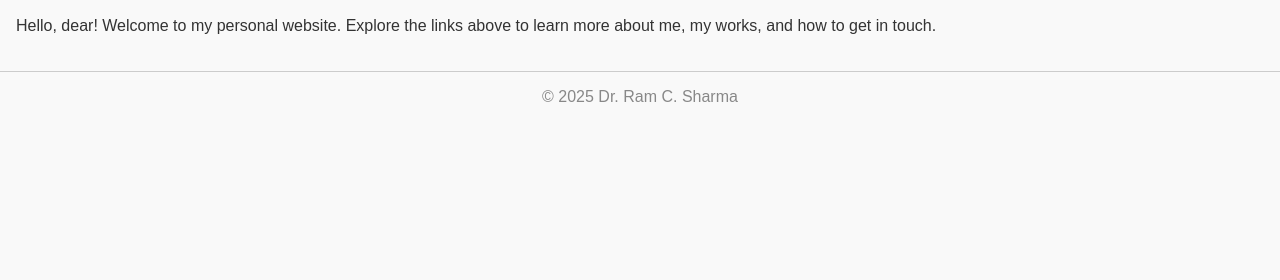
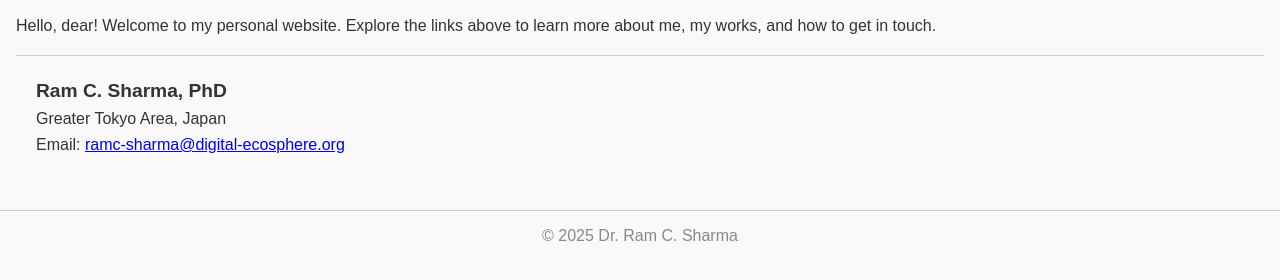
Before and after one commit to digital-ecosphere/my-personal-website, a plain HTML site: page index.html in a window 1280 px wide. Shown: the part 106-386 px from the top of the page. Drawn offline with Linux system fonts and the light colour scheme.

Commit message:
index.html

```diff
--- a/index.html
+++ b/index.html
@@ -26,6 +26,12 @@
     <p>Hello, dear! Welcome to my personal website. Explore the links above to learn more about me, my works, and how to get in touch.</p>
   </section>
 
+  <section style="padding: 20px; font-family: Arial, sans-serif; background-color: #f9f9f9; border-top: 1px solid #ccc;">
+  <p style="font-weight: bold; font-size: 1.2em;">Ram C. Sharma, PhD</p>
+  <p>Greater Tokyo Area, Japan</p>
+  <p>Email: <a href="mailto:ramc-sharma@digital-ecosphere.org">ramc-sharma@digital-ecosphere.org</a></p>
+</section>
+
   <footer>
     <p>&copy; 2025 Dr. Ram C. Sharma</p>
   </footer>
```
